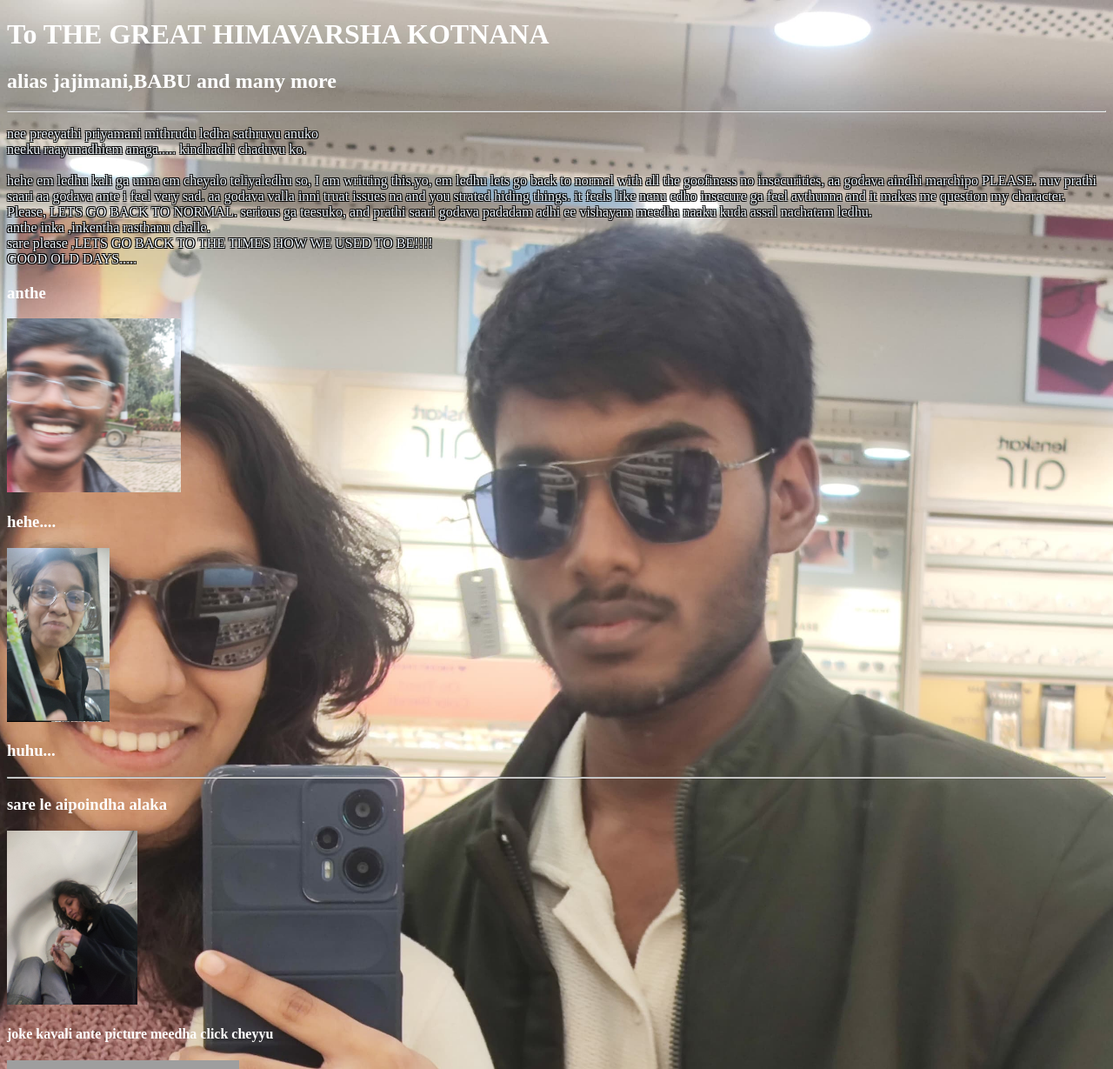
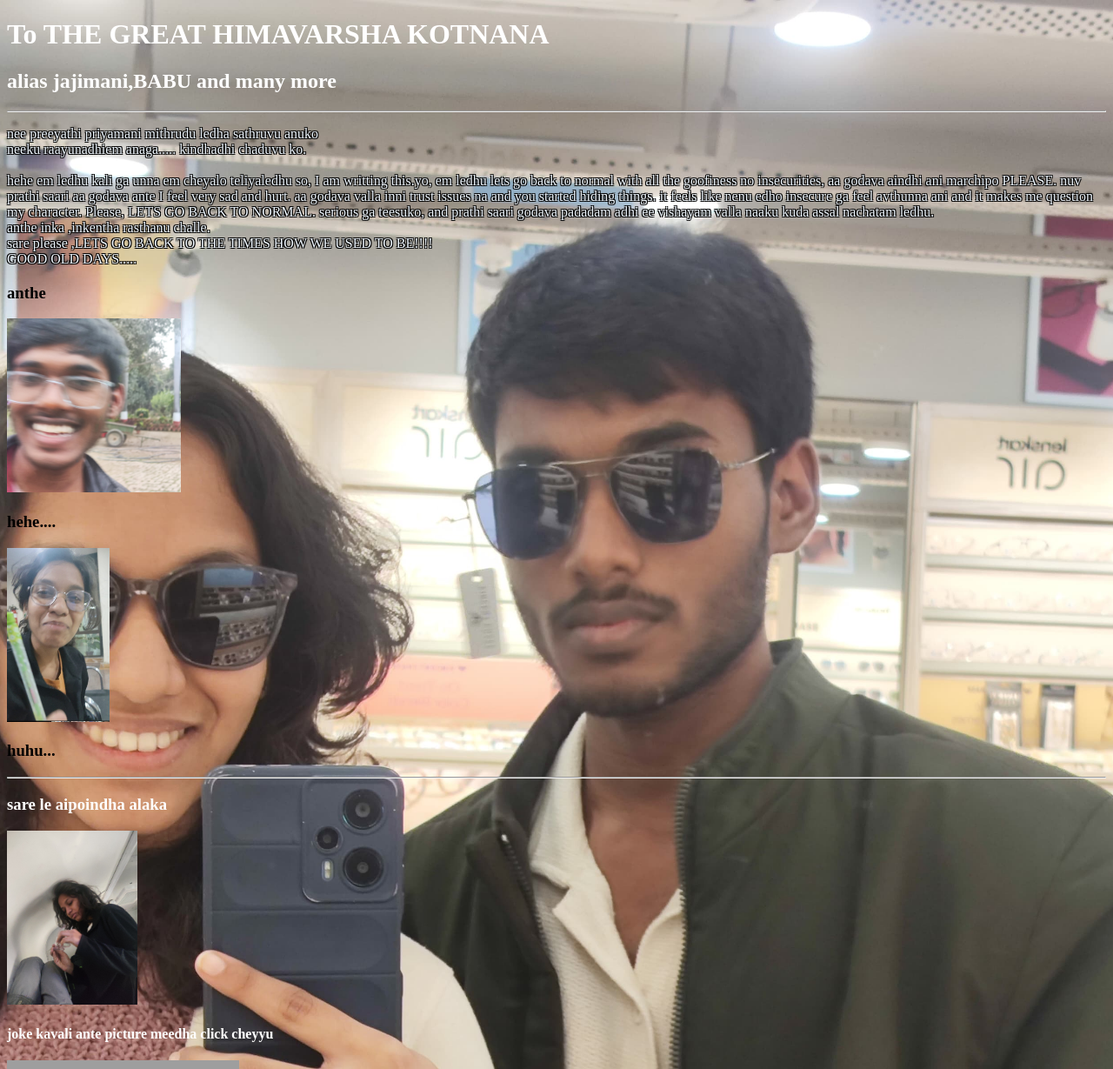
Before and after one commit to neynega/to---certain-someone, a plain HTML site: page index.html in a window 1280 px wide. Shown: the top 1229 px of the page at 87% size. Drawn offline with Linux system fonts and the light colour scheme; grey boxes are pictures that could not be loaded.

Commit message:
Add files via upload

```diff
--- a/index.html
+++ b/index.html
@@ -16,18 +16,18 @@
             neeku raayunadhiem anaga..... kindhadhi chaduvu ko.
             <br/>
             <br/>
-            hehe em ledhu kali ga unna em cheyalo teliyaledhu so, I am writting this.yo, em ledhu lets go back to normal with all the goofiness no insecurities, aa godava aindhi marchipo PLEASE. nuv prathi saari aa godava ante i feel very sad. aa godava valla inni truat issues na and you strated hiding things. it feels like nenu edho insecure ga feel avthunna and it makes me question my character. Please, LETS GO BACK TO NORMAL. serious ga teesuko, and prathi saari godava padadam adhi ee vishayam meedha naaku kuda assal nachatam ledhu.<br/>
+            hehe em ledhu kali ga unna em cheyalo teliyaledhu so, I am writting this.yo, em ledhu lets go back to normal with all the goofiness no insecurities, aa godava aindhi ani marchipo PLEASE. nuv prathi saari aa godava ante I feel very sad and hurt. aa godava valla inni trust issues na and you started hiding things. it feels like nenu edho insecure ga feel avthunna  ani and it makes me question my character. Please, LETS GO BACK TO NORMAL. serious ga teesuko, and prathi saari godava padadam adhi ee vishayam valla naaku kuda assal nachatam ledhu.<br/>
             anthe inka ,inkentha rasthanu challe.<br/>
             sare please ,LETS GO BACK TO THE TIMES HOW WE USED TO BE!!!!<br/>
             GOOD OLD DAYS.....
 
 
         </p>
-        <h3>anthe</h3>
+        <h3 style="color: black;">anthe</h3>
         <img src="./WhatsApp Image 2025-06-06 at 04.06.09_706b10ae.jpg"  draggable="true" height="200"/>
-        <h3>hehe....</h3>
+        <h3 style="color: black;">hehe....</h3>
         <img src="./WhatsApp Image 2025-06-06 at 03.37.36_22be6887.jpg" draggable="true" height="200"/>
-        <h3>huhu...</h3>
+        <h3 style="color: black;">huhu...</h3>
         <hr/>
 
         <h3>sare le aipoindha alaka</h3>
```
